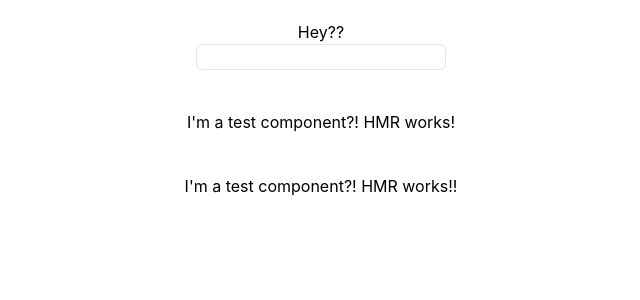
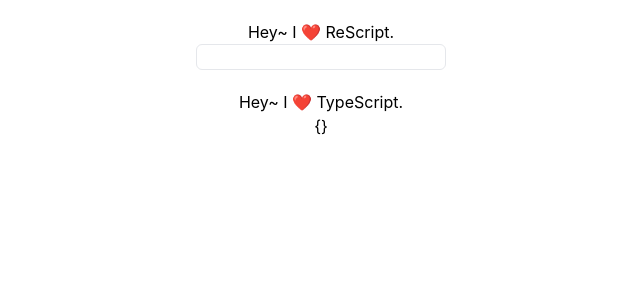
Before and after one commit to jakeho/green-rescript-homework-ts, a React (Create React App) app: page / in a window 1280 px wide. Shown: the top 300 px of the page, without its empty margins (319-959 px from the left). Built offline with nearby package versions, Linux system fonts and the light colour scheme; no server answers; the HTML template or start-up script is replaced by a standard one.

Commit message:
feat: simple example using Github GraphQL and Fetch

```diff
--- a/src/App.tsx
+++ b/src/App.tsx
@@ -1,14 +1,13 @@
 import React from 'react'
 import './App.css'
+import { RepoList as RepoListTs } from './pages/RepoList'
 import RepoList from './pages/RepoList.bs'
-import { make as Test, Test as Test1 } from './pages/Test.bs'
 
 function App() {
   return (
     <div className="App">
       <RepoList />
-      <Test />
-      <Test1.make />
+      <RepoListTs />
     </div>
   )
 }
--- /dev/null
+++ b/src/GithubGraphQL.ts
@@ -0,0 +1,17 @@
+export class GithubGraphQL {
+  static fetch(query: string, variables?: any) {
+    const TOKEN = process.env.REACT_APP_GITHUB_AUTH_TOKEN
+
+    return fetch('https://api.github.com/graphql', {
+      method: 'POST',
+      headers: {
+        Authorization: `bearer ${TOKEN}`,
+        'Content-Type': 'application/json'
+      },
+      body: JSON.stringify({
+        query,
+        variables
+      })
+    }).then((res) => res.json())
+  }
+}
--- a/src/pages/RepoList.bs.js
+++ b/src/pages/RepoList.bs.js
@@ -5,7 +5,7 @@
 function RepoList$default(Props) {
   return React.createElement("div", {
               className: "p-5"
-            }, React.createElement("div", undefined, "Hey??"), React.createElement("input", {
+            }, React.createElement("div", undefined, "Hey~ I ❤️ ReScript."), React.createElement("input", {
                   className: "border-solid border rounded-md",
                   type: "text"
                 }));
--- /dev/null
+++ b/src/pages/RepoList.tsx
@@ -0,0 +1,47 @@
+import React, { useEffect, useState } from 'react'
+import { GithubGraphQL } from '../GithubGraphQL'
+
+export function RepoList() {
+  const [list, setList] = useState({})
+
+  useEffect(function () {
+    GithubGraphQL.fetch(`
+      query {
+        search(query: "is:public", type:REPOSITORY, first:20) {
+          repositoryCount
+          pageInfo {
+            startCursor
+            endCursor
+            hasNextPage
+            hasPreviousPage
+          }
+          edges {
+            cursor
+            node {
+              ... on Repository {
+                name
+                owner {
+                  id
+                }
+                stargazerCount
+              }
+            }
+          }
+        }
+      }
+    `).then(function (res) {
+        setList(res)
+      }
+    )
+
+    return function () {
+      setList({})
+    }
+  }, [])
+  return (
+    <>
+      <div>Hey~ I ❤️ TypeScript.</div>
+      <div>{JSON.stringify(list)}</div>
+    </>
+  )
+}
--- /dev/null
+++ b/src/relay.config.js
@@ -0,0 +1,6 @@
+module.exports = {
+  src: './src',
+  language: 'typescript', // "javascript" | "typescript" | "flow"
+  schema: './schema.graphql',
+  exclude: ['**/node_modules/**', '**/__mocks__/**', '**/__generated__/**']
+};
```
Also changed, not shown: package.json (+6 -2 lines), 2 other files (tests, documents, lock files or other folders).
